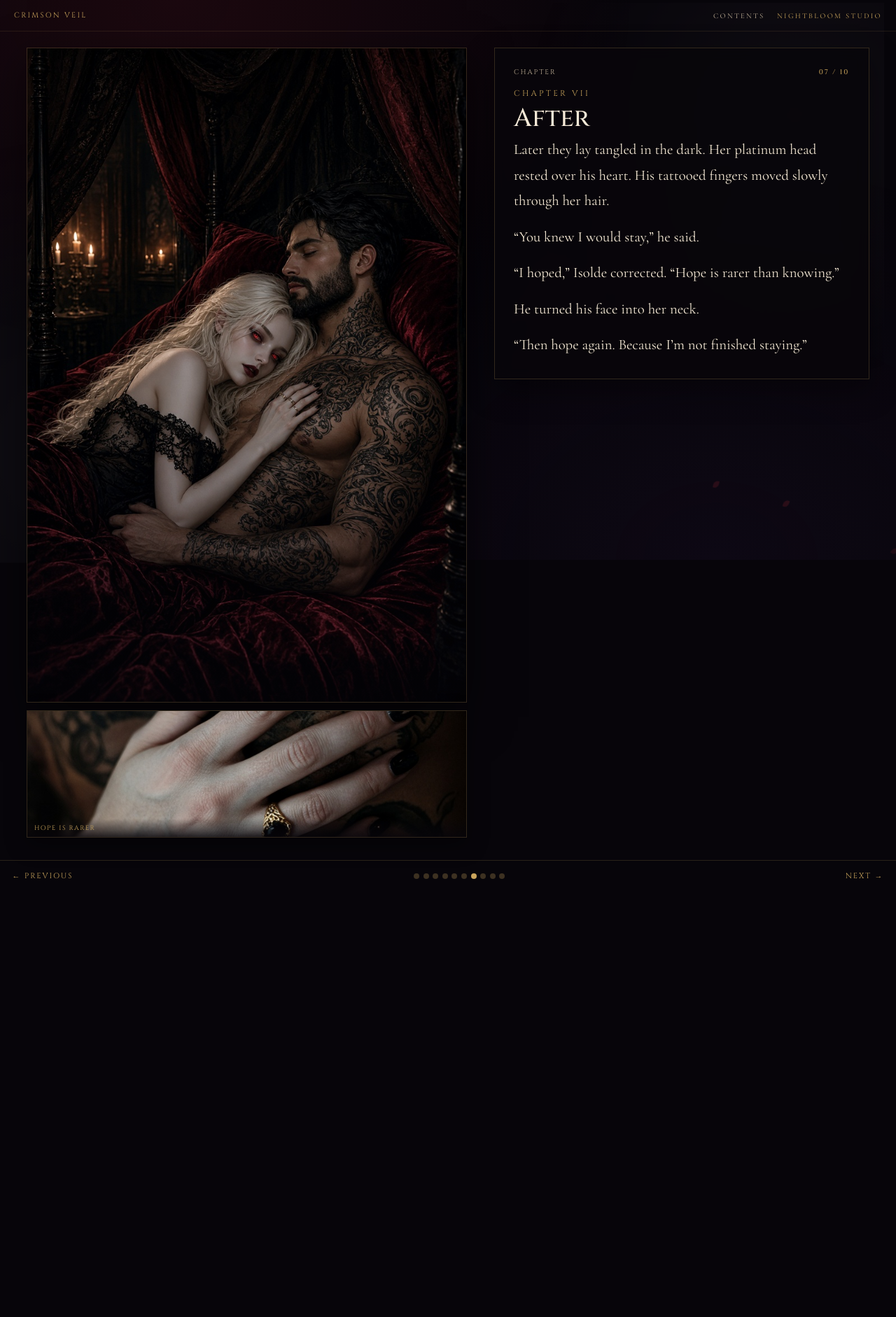
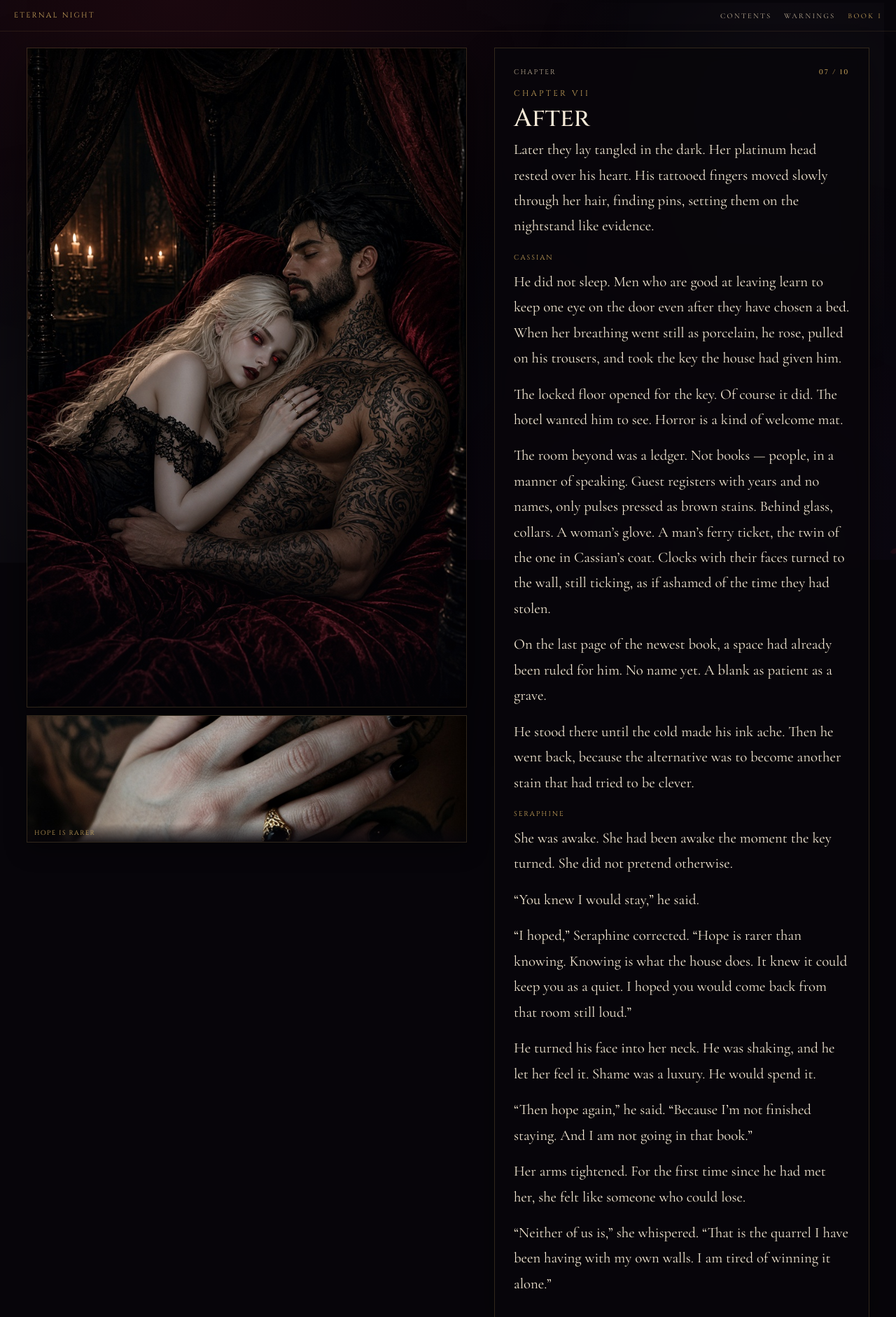
Before and after one commit to RainBowRot/Crimson_Veil, a plain HTML site: page chapter-07.html in a window 1280 px wide. Shown: the top 1882 px of the page at 70% size. Before the commit the page ends 1280 px from the top, so only its background shows below. Drawn offline with nearby package versions, Linux system fonts and the light colour scheme.

Commit message:
Eternal Night: chapters VI and VII

```diff
--- a/chapter-07.html
+++ b/chapter-07.html
@@ -3,20 +3,26 @@
 <head>
   <meta charset="UTF-8" />
   <meta name="viewport" content="width=device-width, initial-scale=1" />
-  <title>Chapter VII — Crimson Veil</title>
+  <meta name="theme-color" content="#07050a" />
+  <meta name="description" content="Eternal Night — Book I, Rainbow Rot. Chapter VII: After." />
+  <title>Chapter VII — Eternal Night</title>
+  <link rel="icon" href="favicon.svg" type="image/svg+xml" />
   <link rel="preconnect" href="https://fonts.googleapis.com" />
   <link href="https://fonts.googleapis.com/css2?family=Cinzel:wght@400;500;600&family=Cormorant+Garamond:ital,wght@0,400;0,500;1,400&display=swap" rel="stylesheet" />
   <link rel="stylesheet" href="css/style.css" />
+  <link rel="stylesheet" href="css/lock.css" />
 </head>
 <body>
+  <a class="skip" href="#chapter-text">Skip to text</a>
   <div class="fog"></div>
   <div class="petals"></div>
   <div class="page">
     <header class="topbar">
-      <a class="brand" href="index.html">Crimson Veil</a>
+      <a class="brand" href="index.html">Eternal Night</a>
       <div class="top-links">
         <a href="contents.html">Contents</a>
-        <span>NightBloom Studio</span>
+        <a href="warnings.html">Warnings</a>
+        <span>Book I</span>
       </div>
     </header>
     <main class="stage split">
@@ -24,28 +30,37 @@
         <figure class="art">
           <img src="images/ch07.jpg" alt="After" />
         </figure>
-
         <figure class="inset">
           <img src="images/inset-hands.jpg" alt="Hope is rarer" />
           <figcaption>Hope is rarer</figcaption>
         </figure>
       </div>
-      <article class="prose">
+      <article class="prose" id="chapter-text">
         <div class="prose-card">
           <div class="progress"><span>Chapter</span><b>07 / 10</b></div>
           <p class="roman">Chapter VII</p>
         <h2>After</h2>
-        <p>Later they lay tangled in the dark. Her platinum head rested over his heart. His tattooed fingers moved slowly through her hair.</p>
-        <p>“You knew I would stay,” he said.</p>
-        <p>“I hoped,” Isolde corrected. “Hope is rarer than knowing.”</p>
-        <p>He turned his face into her neck.</p>
-        <p>“Then hope again. Because I’m not finished staying.”</p>
+          <p>Later they lay tangled in the dark. Her platinum head rested over his heart. His tattooed fingers moved slowly through her hair, finding pins, setting them on the nightstand like evidence.</p>
+          <p class="voice">Cassian</p>
+          <p>He did not sleep. Men who are good at leaving learn to keep one eye on the door even after they have chosen a bed. When her breathing went still as porcelain, he rose, pulled on his trousers, and took the key the house had given him.</p>
+          <p>The locked floor opened for the key. Of course it did. The hotel wanted him to see. Horror is a kind of welcome mat.</p>
+          <p>The room beyond was a ledger. Not books — people, in a manner of speaking. Guest registers with years and no names, only pulses pressed as brown stains. Behind glass, collars. A woman’s glove. A man’s ferry ticket, the twin of the one in Cassian’s coat. Clocks with their faces turned to the wall, still ticking, as if ashamed of the time they had stolen.</p>
+          <p>On the last page of the newest book, a space had already been ruled for him. No name yet. A blank as patient as a grave.</p>
+          <p>He stood there until the cold made his ink ache. Then he went back, because the alternative was to become another stain that had tried to be clever.</p>
+          <p class="voice">Seraphine</p>
+          <p>She was awake. She had been awake the moment the key turned. She did not pretend otherwise.</p>
+          <p>“You knew I would stay,” he said.</p>
+          <p>“I hoped,” Seraphine corrected. “Hope is rarer than knowing. Knowing is what the house does. It knew it could keep you as a quiet. I hoped you would come back from that room still loud.”</p>
+          <p>He turned his face into her neck. He was shaking, and he let her feel it. Shame was a luxury. He would spend it.</p>
+          <p>“Then hope again,” he said. “Because I’m not finished staying. And I am not going in that book.”</p>
+          <p>Her arms tightened. For the first time since he had met her, she felt like someone who could lose.</p>
+          <p>“Neither of us is,” she whispered. “That is the quarrel I have been having with my own walls. I am tired of winning it alone.”</p>
         </div>
       </article>
     </main>
     <nav class="nav">
       <a data-prev href="chapter-06.html">← Previous</a>
-      <div class="dots"><a href="chapter-01.html"></a><a href="chapter-02.html"></a><a href="chapter-03.html"></a><a href="chapter-04.html"></a><a href="chapter-05.html"></a><a href="chapter-06.html"></a><a href="chapter-07.html" class="now"></a><a href="chapter-08.html"></a><a href="chapter-09.html"></a><a href="chapter-10.html"></a></div>
+      <div class="dots"><a href="chapter-01.html" aria-label="Chapter I"></a><a href="chapter-02.html" aria-label="Chapter II"></a><a href="chapter-03.html" aria-label="Chapter III"></a><a href="chapter-04.html" aria-label="Chapter IV"></a><a href="chapter-05.html" aria-label="Chapter V"></a><a href="chapter-06.html" aria-label="Chapter VI"></a><a href="chapter-07.html" class="now" aria-current="page" aria-label="Chapter VII"></a><a href="chapter-08.html" aria-label="Chapter VIII"></a><a href="chapter-09.html" aria-label="Chapter IX"></a><a href="chapter-10.html" aria-label="Chapter X"></a></div>
       <a data-next href="chapter-08.html">Next →</a>
     </nav>
   </div>
```
Also changed, not shown: chapter-06.html (+26 -12 lines).
